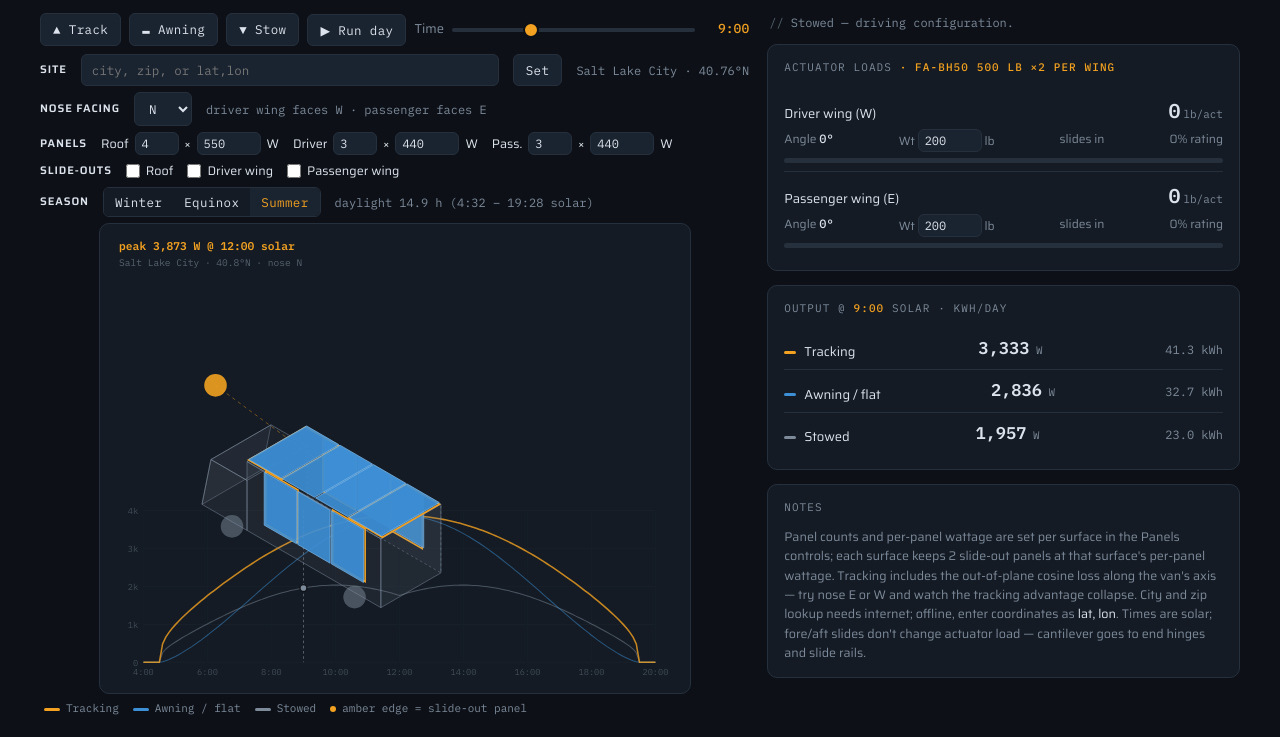
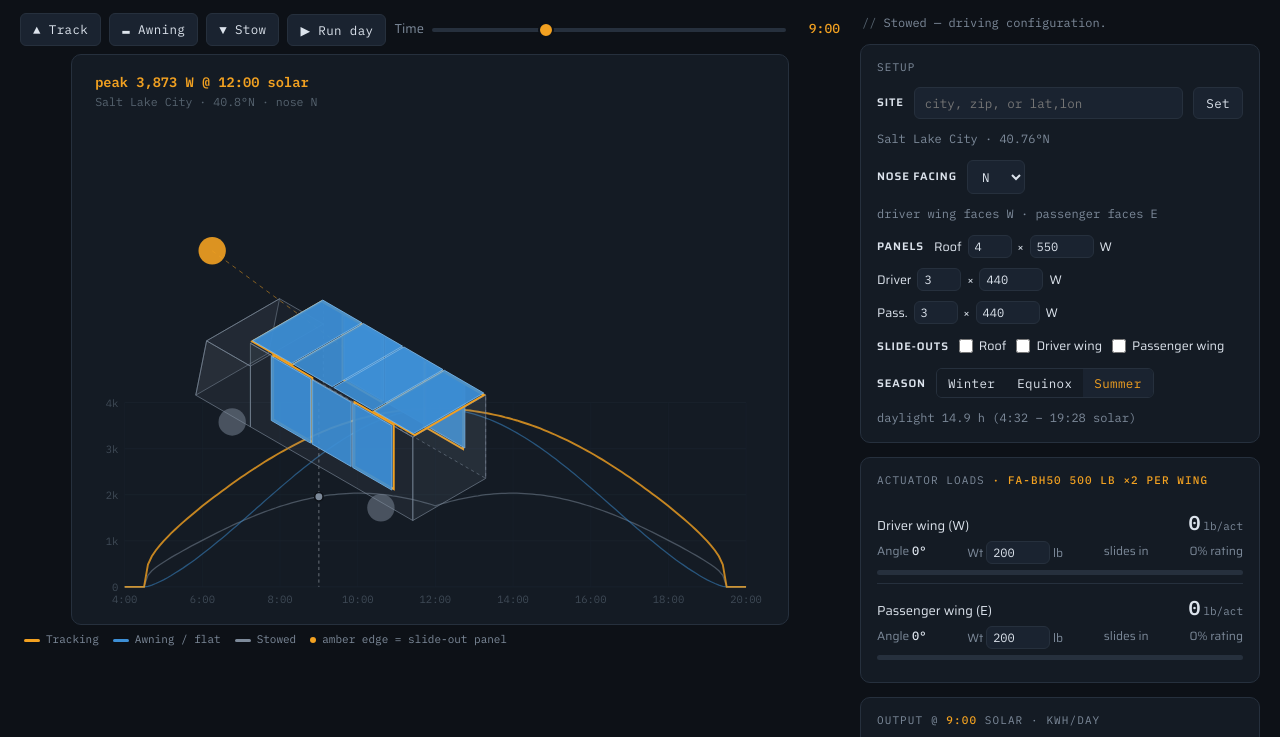
Before and after one commit to madudek/Evaded-Solar-Simulator, a plain HTML site: page index.html in a window 1280 px wide. Shown: the part 79-816 px from the top of the page. Drawn offline with Linux system fonts and the light colour scheme.

Commit message:
Add files via upload

```diff
--- a/index.html
+++ b/index.html
@@ -19,12 +19,12 @@
 body{background:var(--bg);color:var(--text);font-family:var(--sans);font-size:15px;line-height:1.6;
   background-image:linear-gradient(var(--line) 0.5px, transparent 0.5px),linear-gradient(90deg, var(--line) 0.5px, transparent 0.5px);
   background-size:48px 48px;background-position:-1px -1px;}
-.wrap{max-width:1240px;margin:0 auto;padding:28px 20px 56px;}
+.wrap{max-width:1520px;margin:0 auto;padding:28px 20px 56px;}
 header{display:flex;align-items:baseline;gap:14px;flex-wrap:wrap;border-bottom:1px solid var(--line);padding-bottom:12px;margin-bottom:16px;}
 h1{font-size:22px;font-weight:600;letter-spacing:0.04em;text-transform:uppercase;}
 h1 span{color:var(--amber);}
 .sub{font-family:var(--mono);font-size:12px;color:var(--muted);}
-.cols{display:grid;grid-template-columns:minmax(0,1.5fr) minmax(300px,1fr);gap:18px;align-items:start;}
+.cols{display:grid;grid-template-columns:minmax(0,1fr) 400px;gap:20px;align-items:start;}
 @media (max-width:920px){.cols{grid-template-columns:1fr;}}
 .bar{display:flex;gap:8px;flex-wrap:wrap;align-items:center;margin:0 0 8px;}
 button{font-family:var(--mono);font-size:12.5px;color:var(--text);background:var(--panel2);
@@ -50,13 +50,15 @@ input[type=checkbox]{accent-color:var(--amber);width:14px;height:14px;cursor:poi
 .seg button{border:none;border-radius:0;padding:6px 11px;background:var(--panel);}
 .seg button.on{background:var(--panel2);}
 .scene{background:var(--panel);border:1px solid var(--line);border-radius:10px;margin:4px 0 4px;display:block;width:100%;}
-.sceneWrap{margin:0 auto;max-width:min(100%,max(440px,calc((100vh - 330px)*1.26)));}
+.sceneWrap{margin:0 auto;max-width:min(100%,max(520px,calc((100vh - 230px)*1.26)));}
 .chartleg{display:flex;gap:14px;flex-wrap:wrap;font-family:var(--mono);font-size:11px;color:var(--muted);padding:2px 4px 0;}
 .chartleg i{display:inline-block;width:16px;height:3px;vertical-align:middle;border-radius:2px;margin-right:6px;}
 .status{font-family:var(--mono);font-size:12px;color:var(--muted);min-height:18px;margin:0 0 12px;padding-left:2px;}
 .status::before{content:"// ";color:var(--dim);}
 .card{background:var(--panel);border:1px solid var(--line);border-radius:10px;padding:14px 16px;margin-bottom:14px;}
 .card .lbl{font-family:var(--mono);font-size:11px;text-transform:uppercase;letter-spacing:0.1em;color:var(--muted);margin-bottom:10px;}
+.card .toggles{margin:0 0 12px;gap:10px;}
+.card .toggles:last-child{margin:0;}
 .card .lbl b{color:var(--amber);font-weight:500;}
 .arow{padding:8px 0;}
 .arow + .arow{border-top:1px solid var(--line);}
@@ -103,6 +105,26 @@ footer{font-family:var(--mono);font-size:11px;color:var(--dim);margin-top:28px;b
     <span class="tval" id="Tv">9:00</span>
   </div>
 
+  <div class="sceneWrap">
+  <svg class="scene" viewBox="0 0 680 540" role="img">
+    <title>Van solar array isometric view with daily output curve</title>
+    <desc>Isometric render of the van and tracking wings over a faint background chart of estimated output through the day for tracking, awning, and stowed modes, with the expected daily peak shown in the open sky area and a live time marker.</desc>
+    <g id="cg"></g><g id="cm"></g><g id="g"></g>
+  </svg>
+  </div>
+  <div class="chartleg">
+    <span><i style="background:#f2a121;"></i>Tracking</span>
+    <span><i style="background:#3d8fd6;"></i>Awning / flat</span>
+    <span><i style="background:#7d8a9a;"></i>Stowed</span>
+    <span><i style="background:#f2a121;width:6px;height:6px;border-radius:50%;"></i>amber edge = slide-out panel</span>
+  </div>
+</div>
+
+<div>
+  <p class="status" id="st">Stowed &mdash; driving configuration.</p>
+
+  <div class="card">
+    <p class="lbl">Setup</p>
   <div class="toggles">
     <b>Site</b>
     <input type="text" id="locQ" placeholder="city, zip, or lat,lon" style="min-width:170px;flex:1;">
@@ -144,24 +166,7 @@ footer{font-family:var(--mono);font-size:11px;color:var(--dim);margin-top:28px;b
     </span>
     <span class="sub" id="dayLen"></span>
   </div>
-
-  <div class="sceneWrap">
-  <svg class="scene" viewBox="0 0 680 540" role="img">
-    <title>Van solar array isometric view with daily output curve</title>
-    <desc>Isometric render of the van and tracking wings over a faint background chart of estimated output through the day for tracking, awning, and stowed modes, with the expected daily peak shown in the open sky area and a live time marker.</desc>
-    <g id="cg"></g><g id="cm"></g><g id="g"></g>
-  </svg>
   </div>
-  <div class="chartleg">
-    <span><i style="background:#f2a121;"></i>Tracking</span>
-    <span><i style="background:#3d8fd6;"></i>Awning / flat</span>
-    <span><i style="background:#7d8a9a;"></i>Stowed</span>
-    <span><i style="background:#f2a121;width:6px;height:6px;border-radius:50%;"></i>amber edge = slide-out panel</span>
-  </div>
-</div>
-
-<div>
-  <p class="status" id="st">Stowed &mdash; driving configuration.</p>
 
   <div class="card">
     <p class="lbl">Actuator loads <b>&middot; FA-BH50 500 lb &times;2 per wing</b></p>
```
